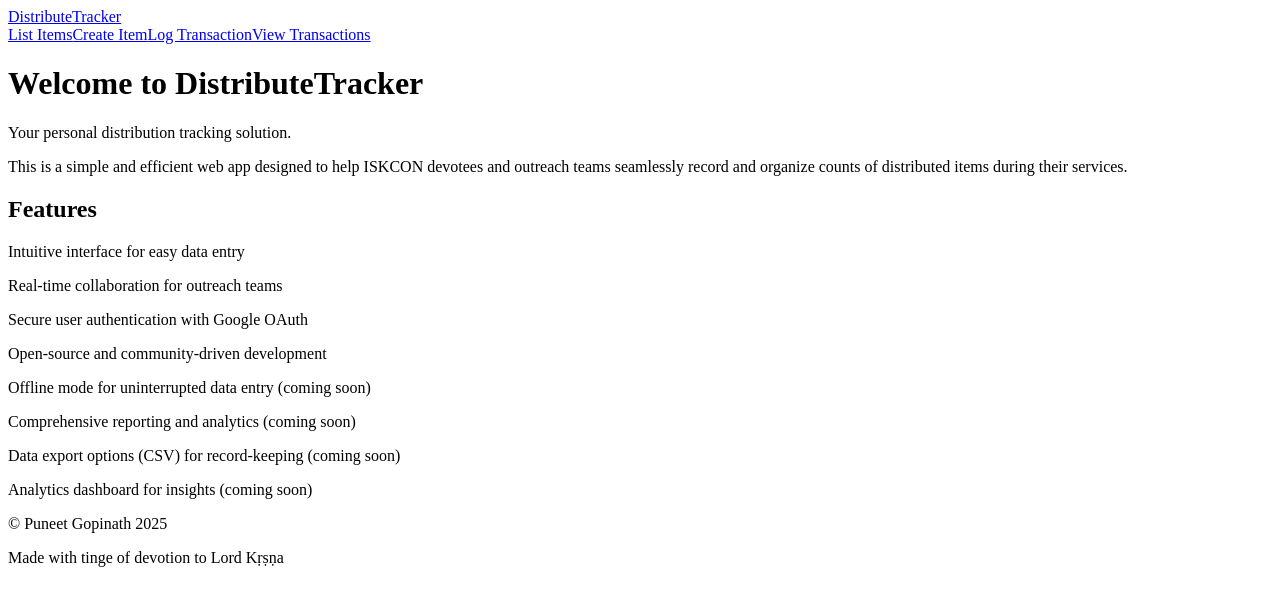
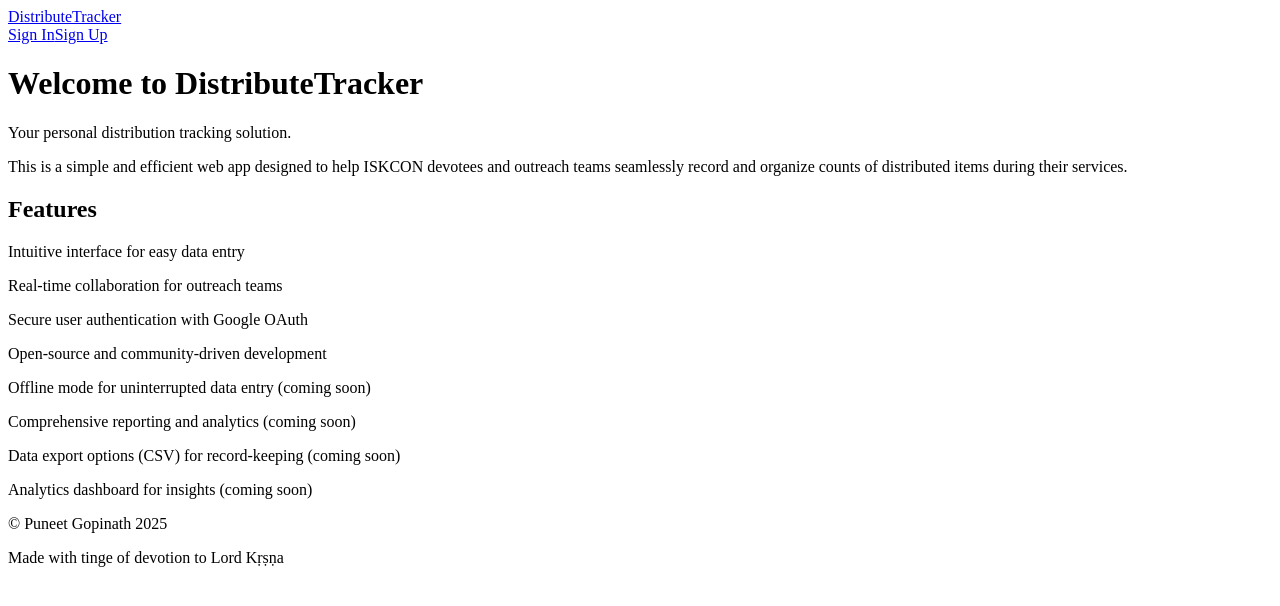
Before and after one commit to PuneetGopinath/DistributeTracker, a React app: page / in a window 1280 px wide. Shown: the top 606 px of the page. Built offline with nearby package versions, Linux system fonts and the light colour scheme; the HTML template or start-up script is replaced by a standard one.

Commit message:
feat: display sign in and sign up when not signedin

```diff
--- a/src/client/components/Layout.jsx
+++ b/src/client/components/Layout.jsx
@@ -7,7 +7,7 @@
 
 import { Link, Outlet } from "react-router";
 
-export default function Layout() {
+export default function Layout({ signedIn }) {
     return (
         <>
             <header className="header">
@@ -15,10 +15,18 @@ export default function Layout() {
                     <Link to="/" className="nav-link">DistributeTracker</Link>
                 </div>
                 <div className="header-right">
-                    <Link to="/dashboard/items" className="nav-link">List Items</Link>
-                    <Link to="/dashboard/items/create" className="nav-link">Create Item</Link>
-                    <Link to="/dashboard/transactions/log" className="nav-link">Log Transaction</Link>
-                    <Link to="/dashboard/transactions" className="nav-link">View Transactions</Link>
+                    {signedIn
+                        ? <>
+                            <Link to="/dashboard/items" className="nav-link">List Items</Link>
+                            <Link to="/dashboard/items/create" className="nav-link">Create Item</Link>
+                            <Link to="/dashboard/transactions/log" className="nav-link">Log Transaction</Link>
+                            <Link to="/dashboard/transactions" className="nav-link">View Transactions</Link>
+                        </>
+                        : <>
+                            <Link to="/signin" className="nav-link">Sign In</Link>
+                            <Link to="/signup" className="nav-link">Sign Up</Link>
+                        </>
+                    }
                 </div>
             </header>
             <main>
```
